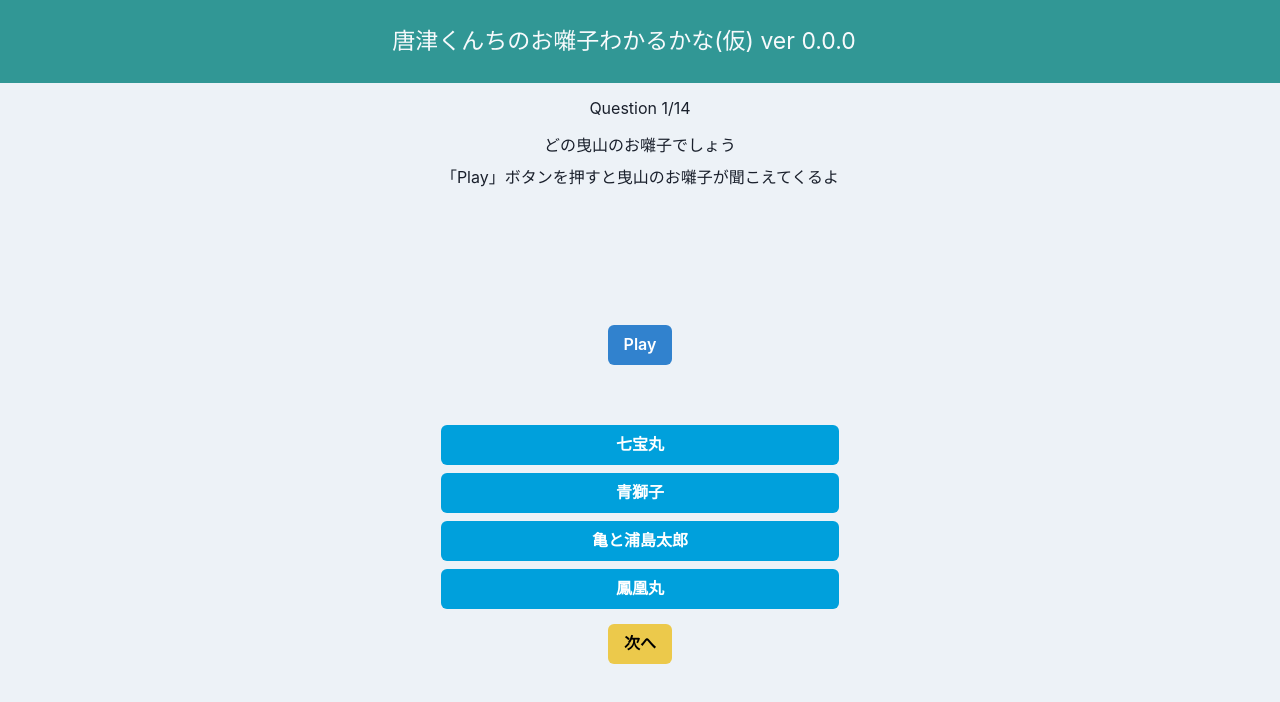
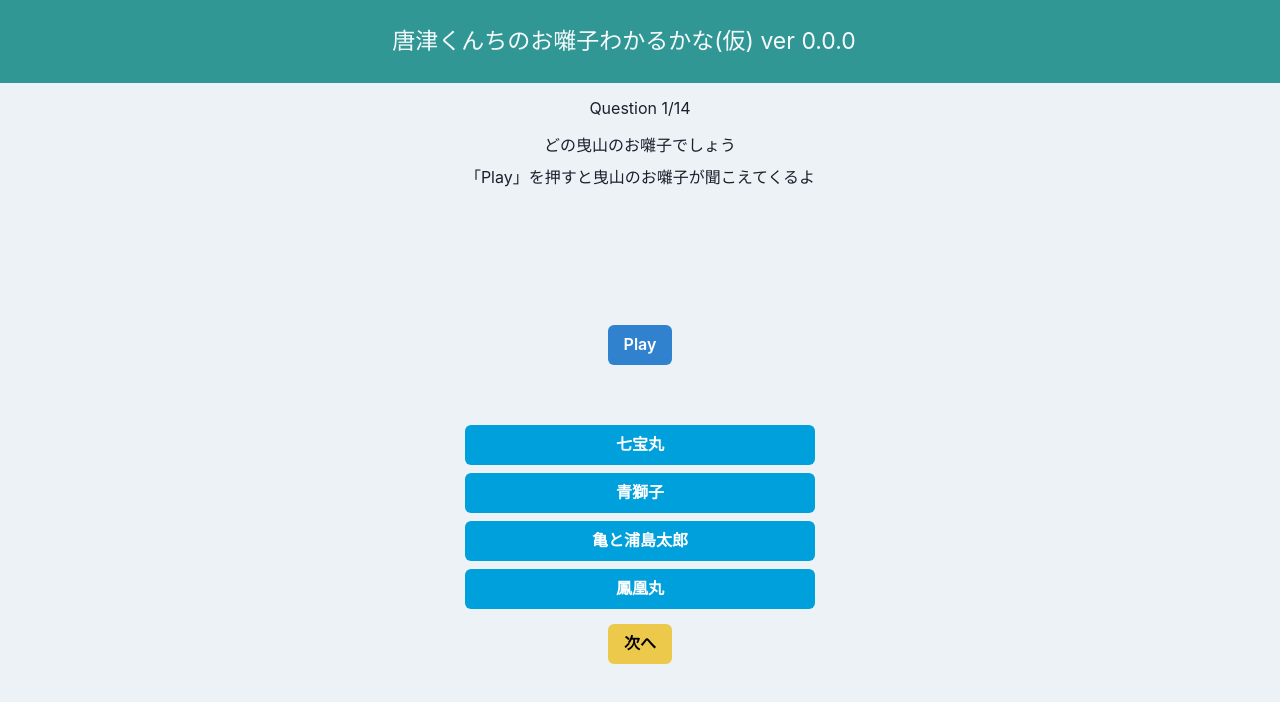
Before and after one commit to S-Kenshin/Ohayashi_Wakarukana, a React (Create React App) app: page /home/quiz in a window 1280 px wide. Shown: the top 702 px of the page. Built offline with nearby package versions, Linux system fonts and the light colour scheme.

Commit message:
change text message

```diff
--- a/src/components/pages/Quiz.tsx
+++ b/src/components/pages/Quiz.tsx
@@ -214,7 +214,7 @@ export const Quiz: VFC = memo(() => {
 								</VStack>
 								<VStack h={20}>
 									<Text fontSize='md'>どの曳山のお囃子でしょう</Text>
-									<Text fontSize='md' align='center'>「Play」ボタンを押すと曳山のお囃子が聞こえてくるよ</Text>
+									<Text fontSize='md' align='center'>「Play」を押すと曳山のお囃子が聞こえてくるよ</Text>
 								</VStack>
 									<VStack h={20} marginTop='6'>
 									{(() => {
```
